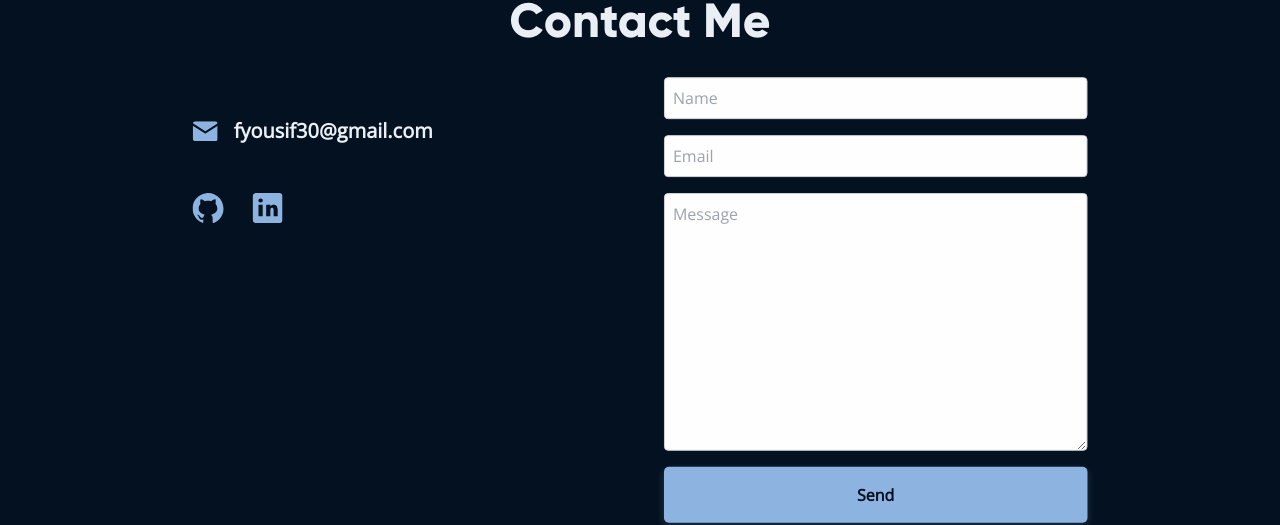
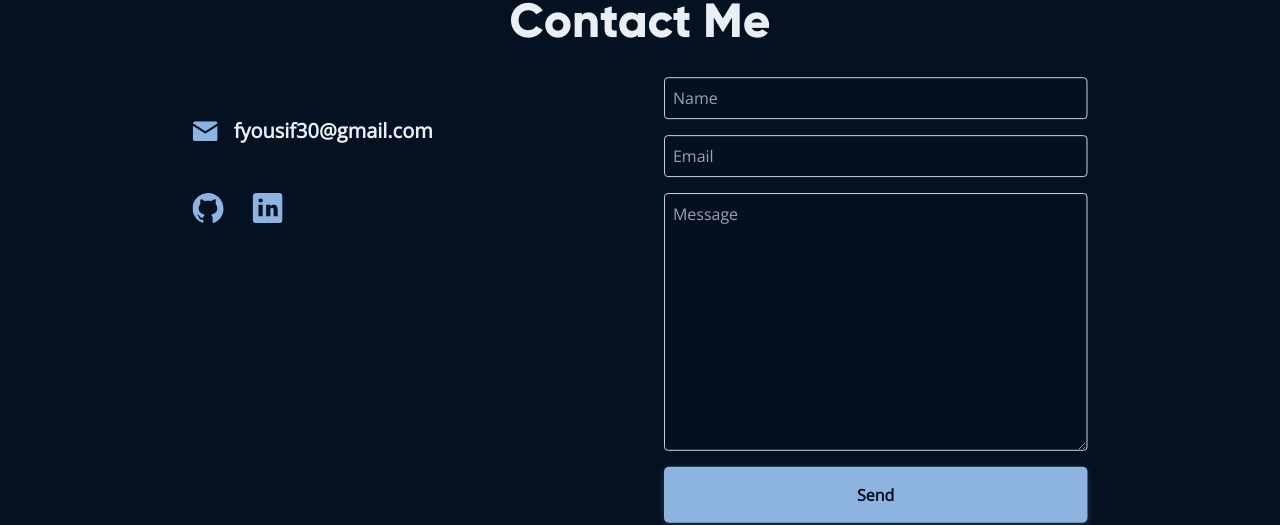
Before and after one commit to FatimaYousif/portfolio2, a Next.js app: page / in a window 1280 px wide. Shown: the part 10895-11420 px from the top of the page. Built offline with nearby package versions, Linux system fonts and the light colour scheme.

Commit message:
dark theme fixes

```diff
--- a/sections/Contact.tsx
+++ b/sections/Contact.tsx
@@ -41,15 +41,15 @@ function Contact() {
                         <form action="https://formspree.io/f/xdojynkq" method="POST" className="flex flex-col gap-4 w-full">
                             <div className="flex flex-col">
                                 {/* <label htmlFor="name" className="text-lg font-bold">Name</label> */}
-                                <input type="text" name="name" placeholder="Name" className="box p-2 border border-gray-300 rounded" required />
+                                <input type="text" name="name" placeholder="Name" className="box p-2 border border-gray-300 rounded dark:bg-[#041121] dark:text-white" required />
                             </div>
                             <div className="flex flex-col">
                                 {/* <label htmlFor="email" className="text-lg font-bold">Email</label> */}
-                                <input type="email" name="email" placeholder="Email" className="box p-2 border border-gray-300 rounded" required />
+                                <input type="email" name="email" placeholder="Email" className="box p-2 border border-gray-300 rounded dark:bg-[#041121] dark:text-white" required />
                             </div>
                             <div className="flex flex-col">
                                 {/* <label htmlFor="message" className="text-lg font-bold">Message</label> */}
-                                <textarea name="message" cols={30} rows={10} className="box p-2 border border-gray-300 rounded" placeholder="Message" required></textarea>
+                                <textarea name="message" cols={30} rows={10} className="box p-2 border border-gray-300 rounded dark:bg-[#041121] dark:text-white" placeholder="Message" required></textarea>
                             </div>
                             {/* <button type="submit" className="btn p-2 bg-blue-500 text-white rounded hover:bg-blue-600 transition duration-200">
                                 Send <i className="fas fa-paper-plane"></i>
```
